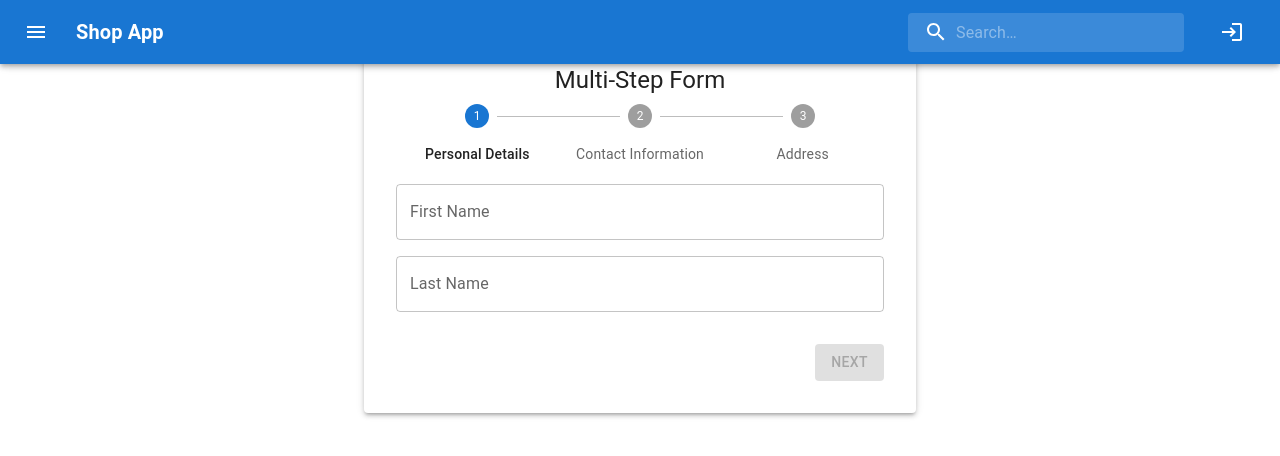
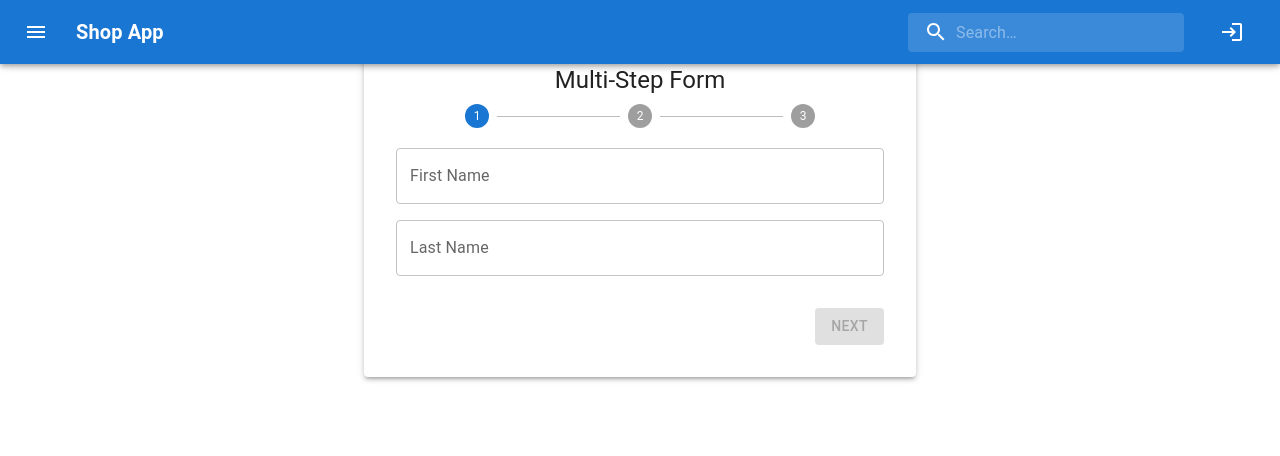
Before and after one commit to Emran-Ali/Shope-app, a React (Create React App) app: page /form in a window 1280 px wide. Shown: the top 456 px of the page. Built offline with nearby package versions, Linux system fonts and the light colour scheme; no server answers.

Commit message:
multy part form 1.4

```diff
--- a/src/component/PropertyForm.jsx
+++ b/src/component/PropertyForm.jsx
@@ -50,7 +50,7 @@ const MultiStepForm = () => {
         <Stepper activeStep={step} alternativeLabel>
           {steps.map((item, index) => (
             <Step key={index}>
-              <StepLabel>{item.label}</StepLabel>
+              <StepLabel></StepLabel>
             </Step>
           ))}
         </Stepper>
```
